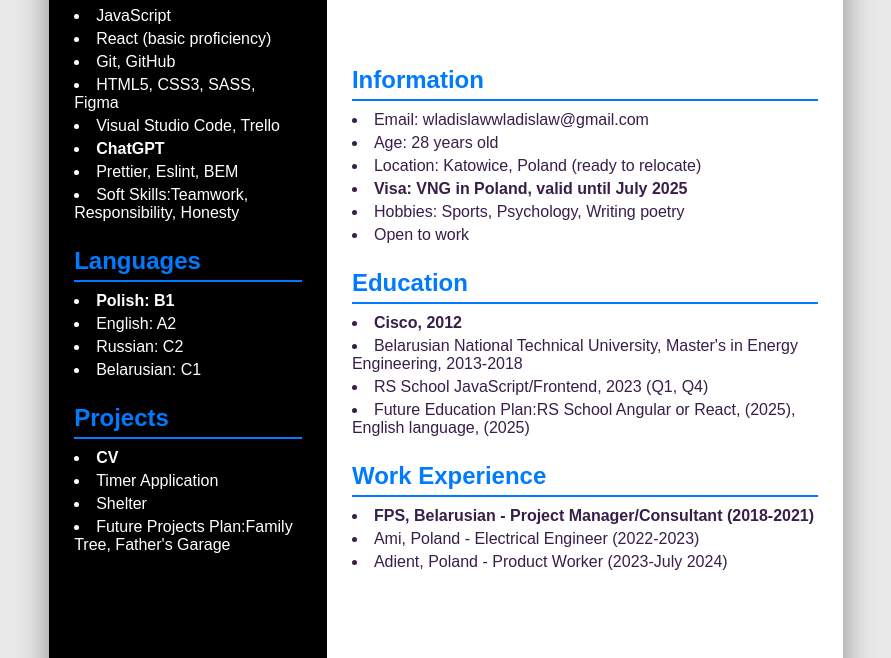
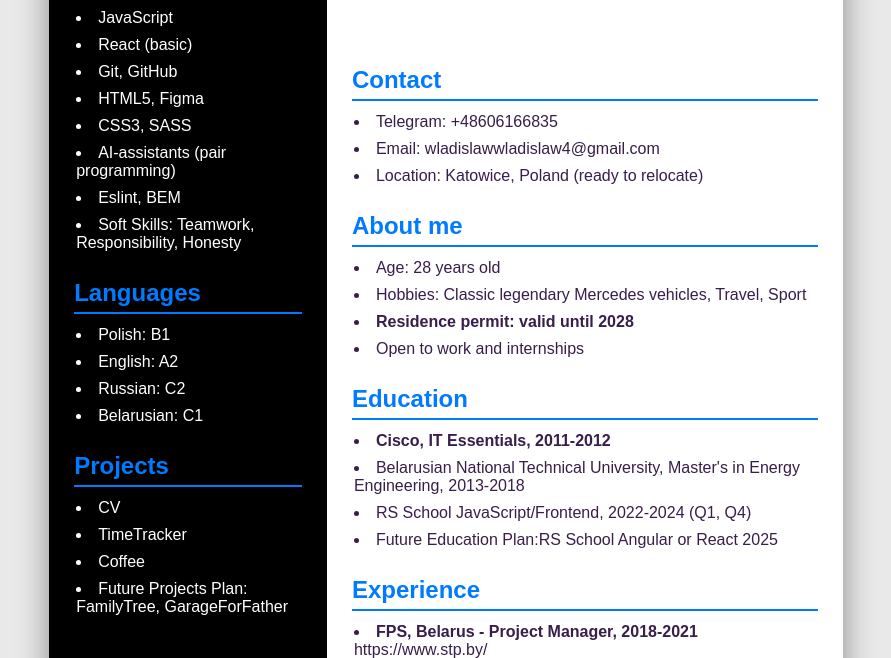
Before and after one commit to valdispatriarh/CV, a website: page index.html in a window 1280 px wide. Shown: the part 294-952 px from the top of the page, without its empty margins (194-1085 px from the left). Drawn offline with Linux system fonts and the light colour scheme.

Commit message:
fix: add information and link

```diff
--- a/index.html
+++ b/index.html
@@ -10,22 +10,25 @@
     <div class="resume">
       <div class="left-column">
         <img src="img/foto.png" alt="Your Photo" />
-
+        <section class="header-content-mobile">
+          <div><h1>FRONT-END DEVELOPER</h1></div>
+          <div>Isachkou Uladzislau</div>
+        </section>
         <section class="skills">
           <h2>Skills</h2>
           <li>JavaScript</li>
-          <li>React (basic proficiency)</li>
+          <li>React (basic)</li>
           <li>Git, GitHub</li>
-          <li>HTML5, CSS3, SASS, Figma</li>
-          <li>Visual Studio Code, Trello</li>
-          <li><b>ChatGPT</b></li>
-          <li>Prettier, Eslint, BEM</li>
-          <li>Soft Skills:Teamwork, Responsibility, Honesty</li>
+          <li>HTML5, Figma</li>
+          <li>CSS3, SASS</li>
+          <li>AI-assistants (pair programming)</li>
+          <li>Eslint, BEM</li>
+          <li>Soft Skills: Teamwork, Responsibility, Honesty</li>
         </section>
 
         <section class="languages">
           <h2>Languages</h2>
-          <li><b>Polish: B1</b></li>
+          <li>Polish: B1</li>
           <li>English: A2</li>
           <li>Russian: C2</li>
           <li>Belarusian: C1</li>
@@ -33,10 +36,10 @@
 
         <section class="projects">
           <h2>Projects</h2>
-          <li><b>CV</b></li>
-          <li>Timer Application</li>
-          <li>Shelter</li>
-          <li>Future Projects Plan:Family Tree, Father's Garage</li>
+          <li>CV</li>
+          <li>TimeTracker</li>
+          <li>Coffee</li>
+          <li>Future Projects Plan: FamilyTree, GarageForFather</li>
         </section>
       </div>
       <div class="right-column">
@@ -46,36 +49,45 @@
         </section>
 
         <section class="contact-info">
-          <h2>Information</h2>
-          <li>Email: wladislawwladislaw@gmail.com</li>
+          <h2>Contact</h2>
+          <li>Telegram: +48606166835</li>
+          <li>Email: wladislawwladislaw4@gmail.com</li>
+          <li>Location: Katowice, Poland (ready to relocate)</li>
+        </section>
+
+        <section class="about me">
+          <h2>About me</h2>
           <li>Age: 28 years old</li>
-          <li>Location: Katowice, Poland (ready to relocate)</li>
-          <li><b>Visa: VNG in Poland, valid until July 2025</b></li>
-          <li>Hobbies: Sports, Psychology, Writing poetry</li>
-          <li>Open to work</li>
+          <li>Hobbies: Classic legendary Mercedes vehicles, Travel, Sport</li>
+          <li><b>Residence permit: valid until 2028</b></li>
+          <li>Open to work and internships</li>
         </section>
 
         <section class="education">
           <h2>Education</h2>
-          <li><b>Cisco, 2012</b></li>
+          <li><b>Cisco, IT Essentials, 2011-2012</b></li>
           <li>
             Belarusian National Technical University, Master's in Energy
             Engineering, 2013-2018
           </li>
-          <li>RS School JavaScript/Frontend, 2023 (Q1, Q4)</li>
+          <li>RS School JavaScript/Frontend, 2022-2024 (Q1, Q4)</li>
           <li>
-            Future Education Plan:RS School Angular or React, (2025), English
-            language, (2025)
+            Future Education Plan:RS School Angular or React 2025
           </li>
         </section>
 
         <section class="work-experience">
-          <h2>Work Experience</h2>
+          <h2>Experience</h2>
           <li>
-            <b>FPS, Belarusian - Project Manager/Consultant (2018-2021)</b>
+            <b>FPS, Belarus - Project Manager, 2018-2021</b>
+            <div>https://www.stp.by/</div>
           </li>
-          <li>Ami, Poland - Electrical Engineer (2022-2023)</li>
-          <li>Adient, Poland - Product Worker (2023-July 2024)</li>
+          <li>OMA GLOBAL, Poland - Electrical Engineer, 2022-2023
+            <div>https://oma-global.pl/</div>
+          </li>
+          <li>ADIENT, Poland - Product Worker, 2023 - July 2024
+             <div>https://www.adient.com/poland/bierun/</div>
+          </li>
         </section>
       </div>
       <!-- <footer>
--- a/style.css
+++ b/style.css
@@ -74,6 +74,7 @@
 
 li {
   margin-bottom: 5px;
+  padding: 2px
 }
 
 
@@ -85,3 +86,7 @@
 a:hover {
   text-decoration: underline;
 }
+
+.header-content-mobile {
+ display: none;
+}
```
